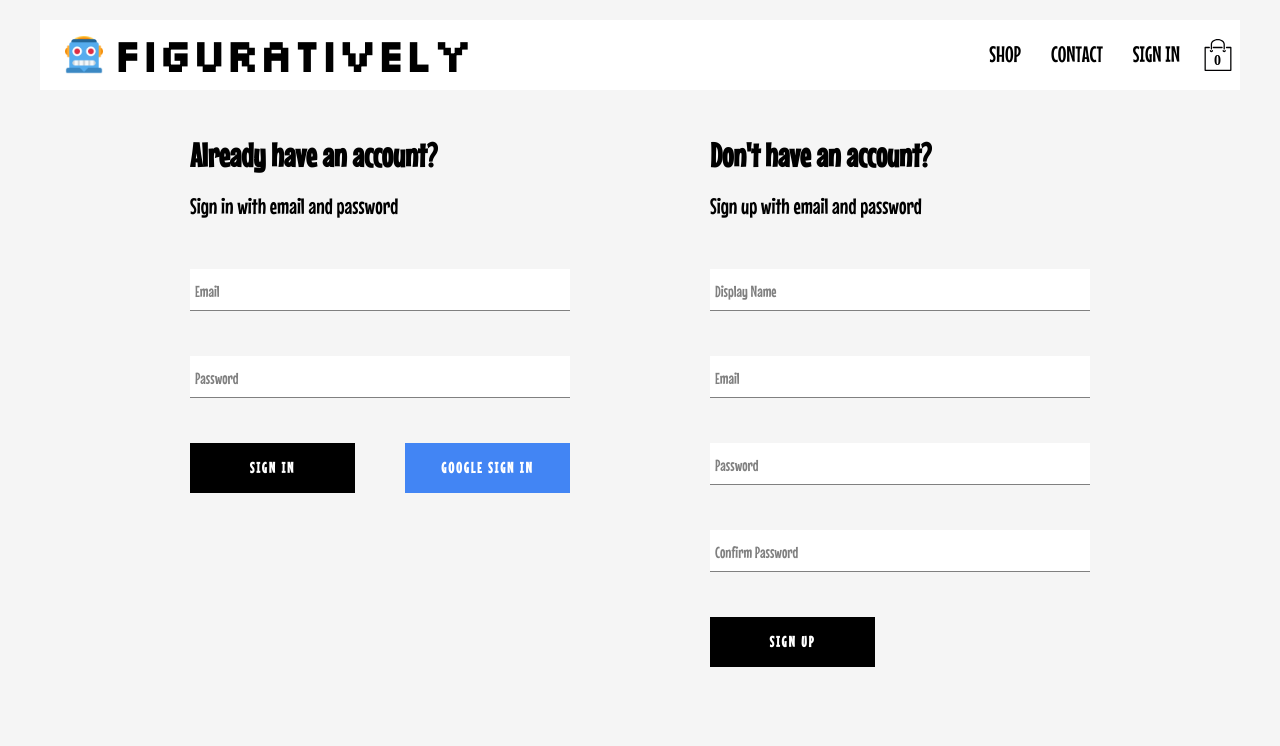
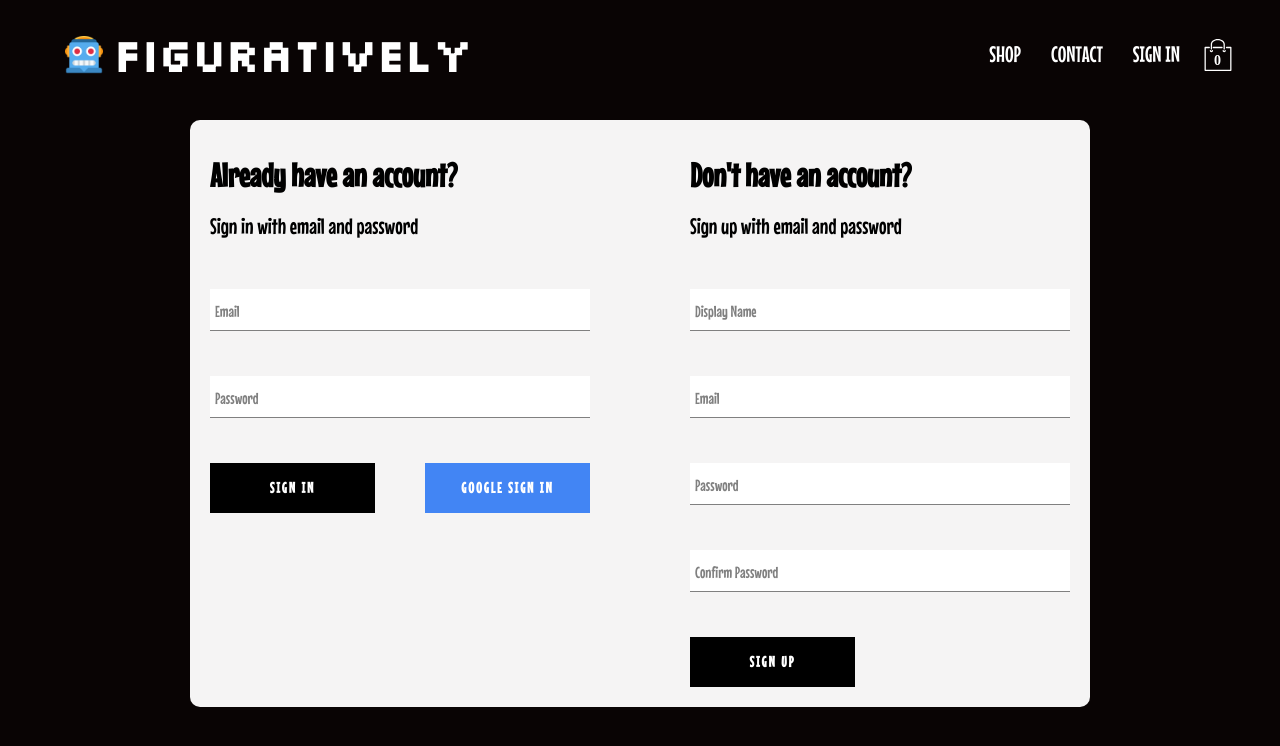
Before and after one commit to arbaaz-77/figur-atively, a React (Create React App) app: page /auth in a window 1280 px wide. Shown: the top 746 px of the page. Built offline with nearby package versions, Linux system fonts and the light colour scheme; no server answers.

Commit message:
changed UI

```diff
--- a/src/components/CartDropDown/CartDropDownStyles.jsx
+++ b/src/components/CartDropDown/CartDropDownStyles.jsx
@@ -12,6 +12,7 @@ export const CartDropDownContainer = styled.div`
   top: 90px;
   right: 40px;
   z-index: 5;
+  color: black;
 
   button {
     margin-top: 1rem;
--- a/src/components/CategoryPreview/CategoryPreviewStyles.jsx
+++ b/src/components/CategoryPreview/CategoryPreviewStyles.jsx
@@ -11,6 +11,7 @@ export const Title = styled(Link)`
   font-size: 28px;
   margin-bottom: 25px;
   cursor: pointer;
+  color: white;
 `;
 
 export const Preview = styled.div`
--- a/src/components/Contact/ContactStyles.jsx
+++ b/src/components/Contact/ContactStyles.jsx
@@ -7,6 +7,7 @@ export const ContactContainer = styled.div`
   align-items: center;
   margin: 50px auto 0;
   padding: 2rem;
+  color: white;
 `;
 
 export const SignUpContainer = styled.div`
--- a/src/components/DirectoryItem/DirectoryItemStyles.jsx
+++ b/src/components/DirectoryItem/DirectoryItemStyles.jsx
@@ -32,6 +32,7 @@ export const Body = styled.div`
   p {
     font-weight: lighter;
     font-size: 18px;
+    color: #141313;
   }
 `;
 
--- a/src/components/ProductCard/ProductCardStyles.jsx
+++ b/src/components/ProductCard/ProductCardStyles.jsx
@@ -43,6 +43,7 @@ export const Footer = styled.div`
   display: flex;
   justify-content: space-around;
   font-size: 24px;
+  color: white;
 `;
 
 export const Name = styled.span`
--- a/src/components/SignIn/SignInStyles.jsx
+++ b/src/components/SignIn/SignInStyles.jsx
@@ -4,6 +4,7 @@ export const SignInContainer = styled.div`
   display: flex;
   flex-direction: column;
   width: 380px;
+
 
   h2 {
     margin: 10px 0;
--- a/src/index.scss
+++ b/src/index.scss
@@ -12,9 +12,10 @@ body {
   text-rendering: optimizeSpeed;
   line-height: 1.5;
   font-family: "Mouse Memoirs", sans-serif;
-  background-color: #f5f5f5;
+  background-color: #090404;
   padding: 20px 40px;
   font-size: 1.4rem;
+  color: white;
 }
 
 a {
--- a/src/pages/authentication/AuthenticationStyles.jsx
+++ b/src/pages/authentication/AuthenticationStyles.jsx
@@ -5,4 +5,8 @@ export const AuthContainer = styled.div`
   width: 900px;
   justify-content: space-between;
   margin: 30px auto;
+  background-color: #f5f4f4;
+  border-radius: 10px;
+  color: black;
+  padding: 20px;
 `;
--- a/src/pages/navigation/NavigationStyles.jsx
+++ b/src/pages/navigation/NavigationStyles.jsx
@@ -7,14 +7,14 @@ export const NavigationContainer = styled.div`
   display: flex;
   justify-content: space-between;
   margin-bottom: 25px;
-  background-color: white;
+  color: white;
 `;
 
 export const LogoContainer = styled(Link)`
   height: 100%;
   width: 70px;
   padding: 25px;
-  color: black;
+  color: white;
   display: flex;
   align-items: center;
   font-family: "Silkscreen", cursive;
@@ -31,6 +31,7 @@ export const NavLinks = styled.div`
 
 export const NavLink = styled(Link)`
   padding: 10px 15px;
+  color: white;
   cursor: pointer;
 `;
 
```
Also changed, not shown: public/images/cool-background.png (added), public/images/shopping-bag.svg.
